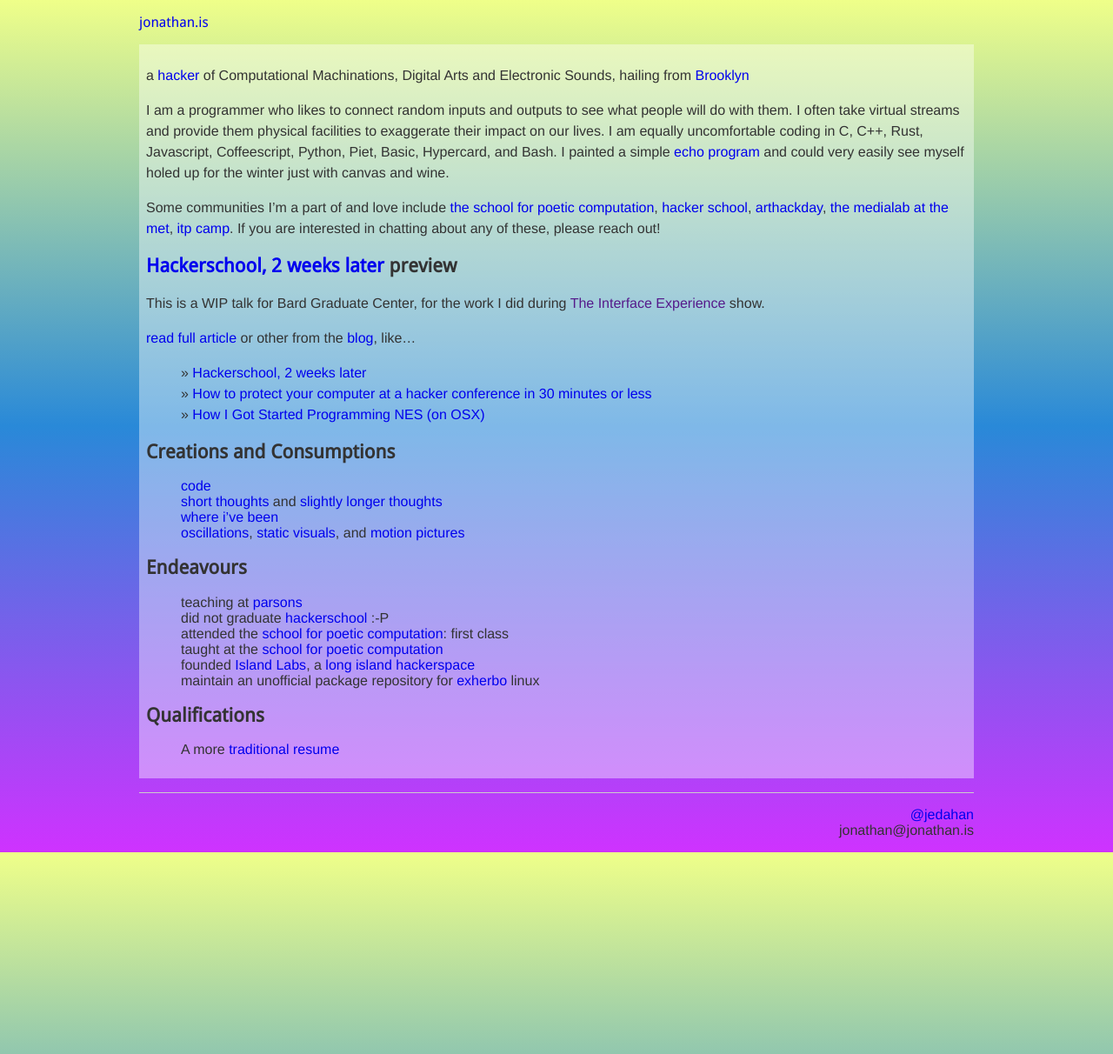
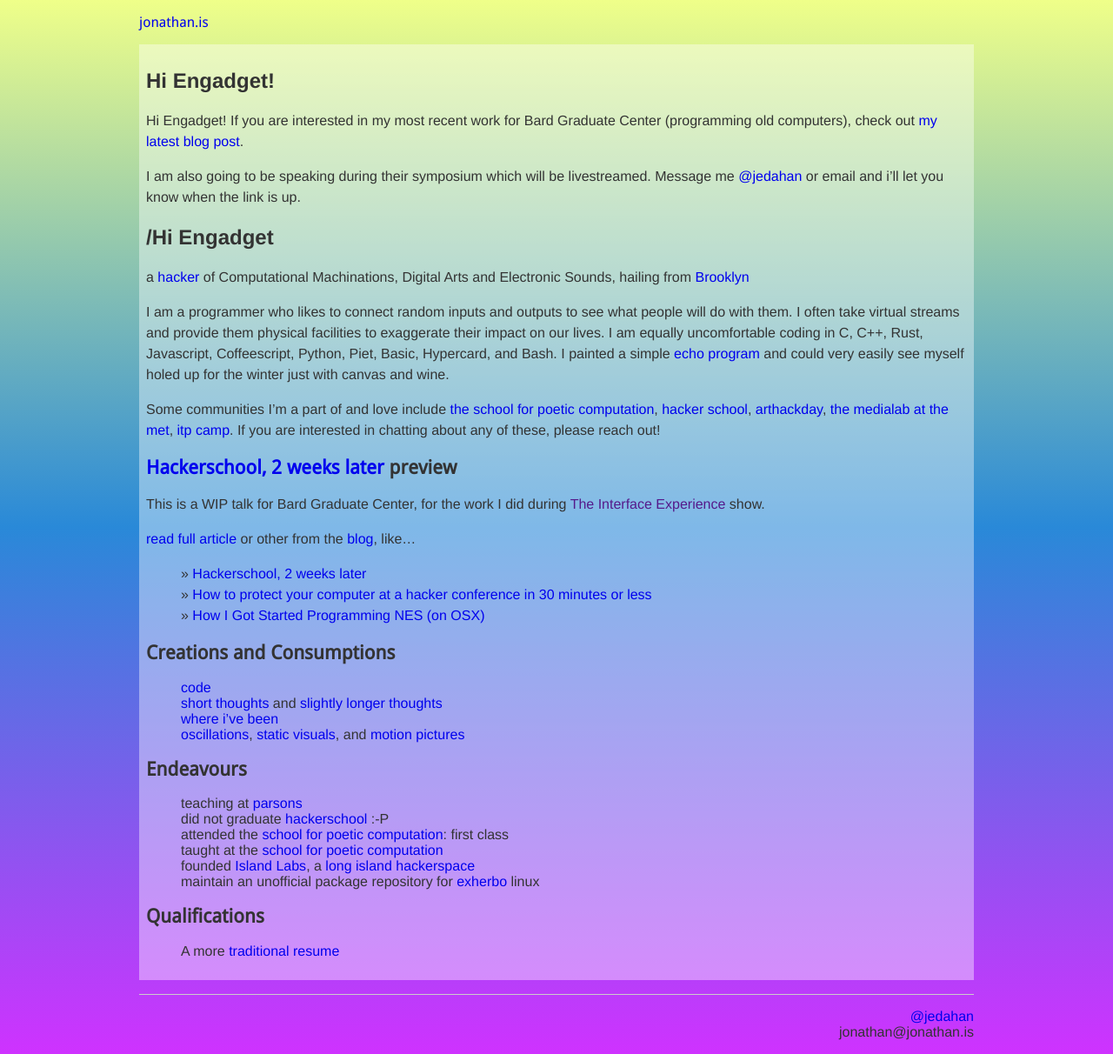
Before and after one commit to jedahan/jedahan.github.com, a Jekyll site: the page built from index.md, in a window 1280 px wide. Shown: the whole page at 87% size. Built offline with Jekyll 4.4.1, drawn with Linux system fonts in a browser that asks for light colours; Markdown is read by kramdown in place of the engine named in the settings.

Commit message:
hi engadget

```diff
--- a/index.md
+++ b/index.md
@@ -2,6 +2,16 @@
 layout: default
 title: Home
 ---
+
+# Hi Engadget!
+
+Hi Engadget! If you are interested in my most recent work for Bard Graduate Center (programming old computers), check out [my latest blog post](/blog).
+
+I am also going to be speaking during their symposium which will be livestreamed. Message me [@jedahan](twitter.com/jedahan) or email and i'll let you know when
+the link is up.
+
+# /Hi Engadget
+
 a [hacker][me] of Computational Machinations, Digital Arts and Electronic Sounds, hailing from [Brooklyn][]
 
 I am a programmer who likes to connect random inputs and outputs to see what people will do with them. I often take virtual streams and provide them physical facilities to exaggerate their impact on our lives. I am equally uncomfortable coding in C, C++, Rust, Javascript, Coffeescript, Python, Piet, Basic, Hypercard, and Bash. I painted a simple [echo program][] and could very easily see myself holed up for the winter just with canvas and wine.
```
